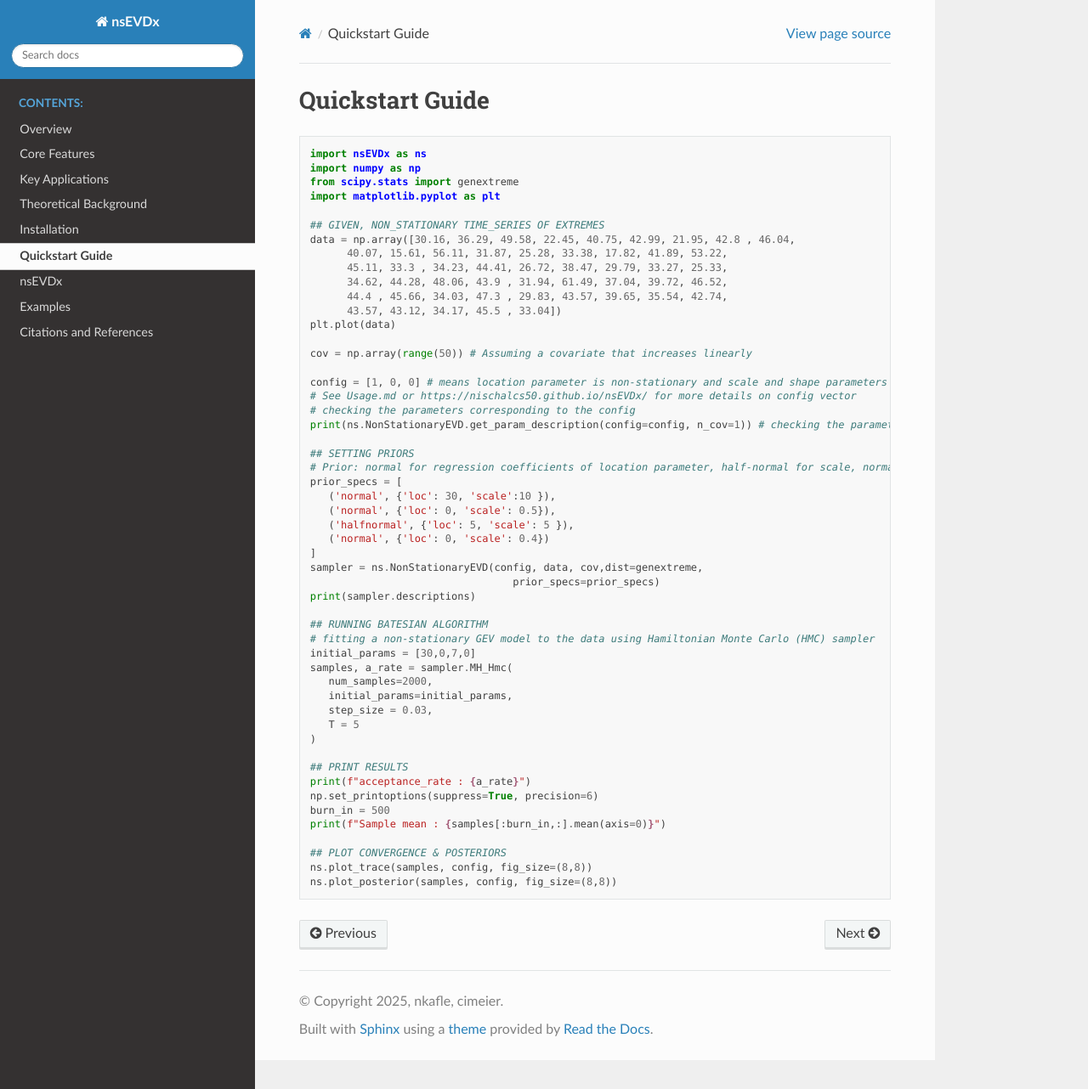
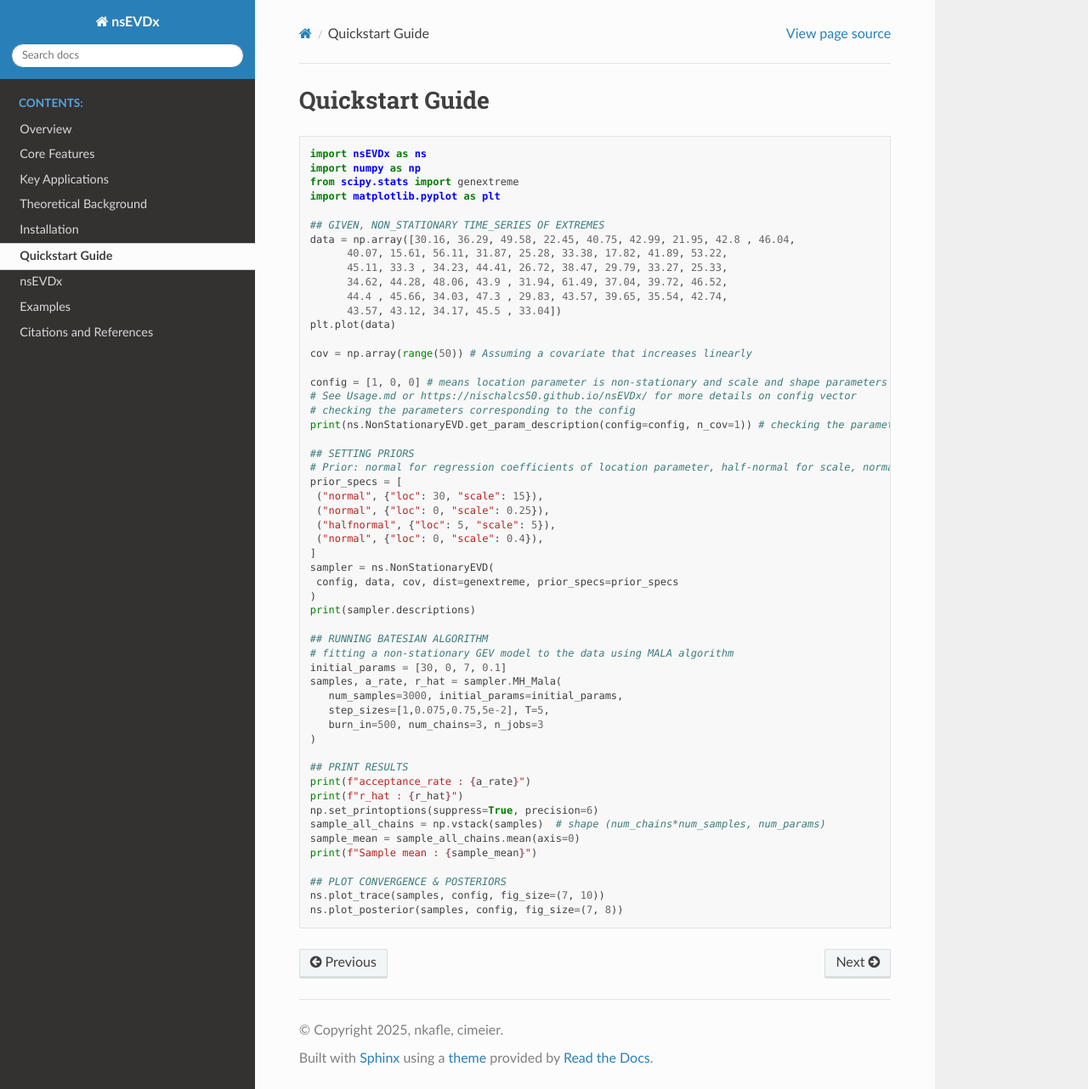
Before and after one commit to Nischalcs50/nsEVDx, a Sphinx documentation site: the page built from docs/source/quickstart.rst, in a window 1280 px wide and 1282 px high. Shown: the whole window at 85% size. Built offline with Sphinx 7.4.7 and the Read the Docs theme 3.1.0, drawn with Linux system fonts in a browser that asks for light colours.

Commit message:
fix:quick start

```diff
--- a/docs/source/quickstart.rst
+++ b/docs/source/quickstart.rst
@@ -26,31 +26,33 @@ Quickstart Guide
    ## SETTING PRIORS
    # Prior: normal for regression coefficients of location parameter, half-normal for scale, normal for shape
    prior_specs = [
-      ('normal', {'loc': 30, 'scale':10 }),
-      ('normal', {'loc': 0, 'scale': 0.5}),
-      ('halfnormal', {'loc': 5, 'scale': 5 }),
-      ('normal', {'loc': 0, 'scale': 0.4})
+    ("normal", {"loc": 30, "scale": 15}),
+    ("normal", {"loc": 0, "scale": 0.25}),
+    ("halfnormal", {"loc": 5, "scale": 5}),
+    ("normal", {"loc": 0, "scale": 0.4}),
    ]
-   sampler = ns.NonStationaryEVD(config, data, cov,dist=genextreme,
-                                    prior_specs=prior_specs)
+   sampler = ns.NonStationaryEVD(
+    config, data, cov, dist=genextreme, prior_specs=prior_specs
+   )
    print(sampler.descriptions)
 
    ## RUNNING BATESIAN ALGORITHM
-   # fitting a non-stationary GEV model to the data using Hamiltonian Monte Carlo (HMC) sampler
-   initial_params = [30,0,7,0]
-   samples, a_rate = sampler.MH_Hmc(
-      num_samples=2000,
-      initial_params=initial_params,
-      step_size = 0.03,
-      T = 5
+   # fitting a non-stationary GEV model to the data using MALA algorithm
+   initial_params = [30, 0, 7, 0.1]
+   samples, a_rate, r_hat = sampler.MH_Mala(
+      num_samples=3000, initial_params=initial_params,
+      step_sizes=[1,0.075,0.75,5e-2], T=5,
+      burn_in=500, num_chains=3, n_jobs=3
    )
 
    ## PRINT RESULTS
    print(f"acceptance_rate : {a_rate}")
+   print(f"r_hat : {r_hat}")
    np.set_printoptions(suppress=True, precision=6)
-   burn_in = 500
-   print(f"Sample mean : {samples[:burn_in,:].mean(axis=0)}")
+   sample_all_chains = np.vstack(samples)  # shape (num_chains*num_samples, num_params)
+   sample_mean = sample_all_chains.mean(axis=0)
+   print(f"Sample mean : {sample_mean}")
 
    ## PLOT CONVERGENCE & POSTERIORS
-   ns.plot_trace(samples, config, fig_size=(8,8))
-   ns.plot_posterior(samples, config, fig_size=(8,8))
+   ns.plot_trace(samples, config, fig_size=(7, 10))
+   ns.plot_posterior(samples, config, fig_size=(7, 8))
```
Also changed, not shown: CHANGELOG.md (+4 -0 lines), 5 other files.
